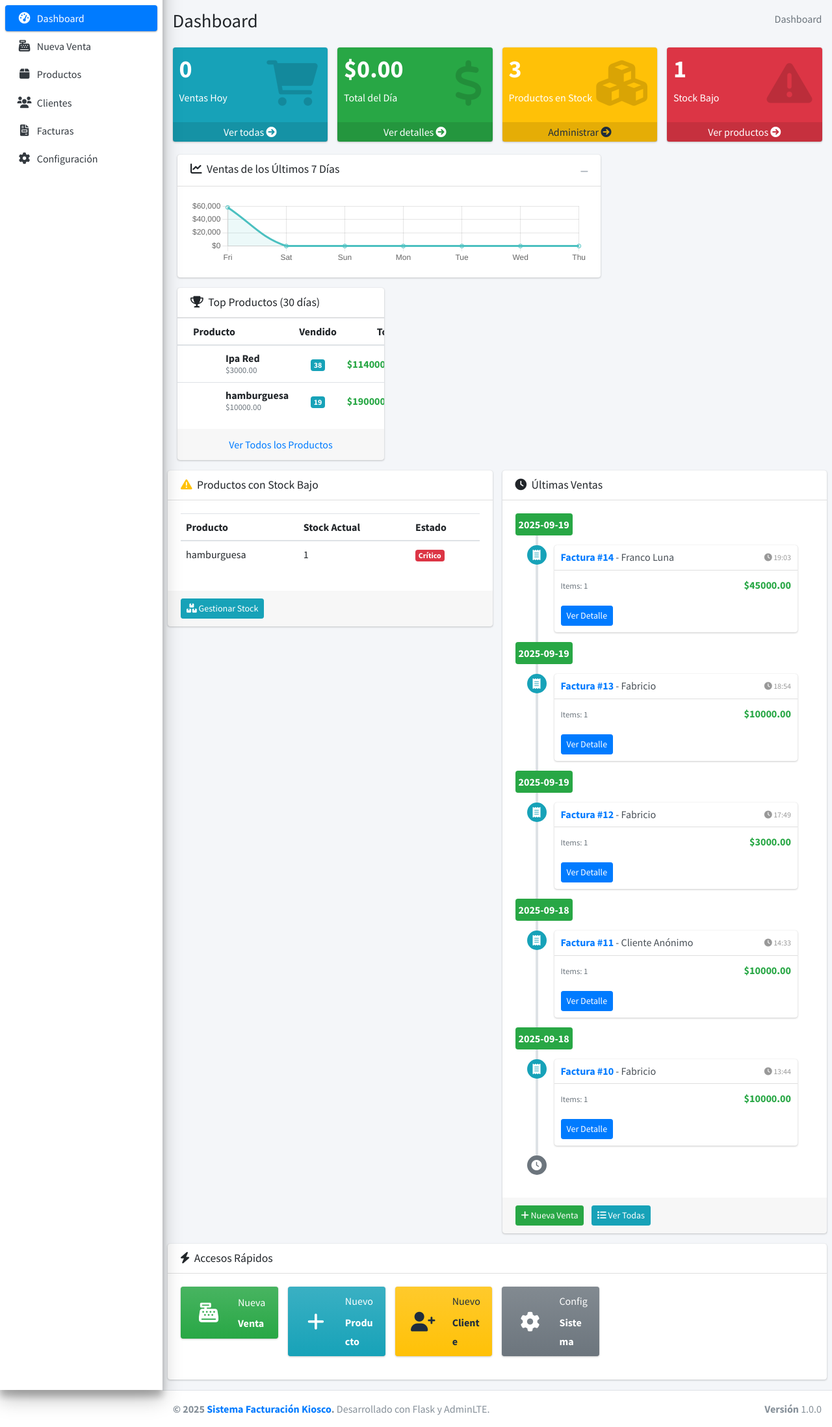
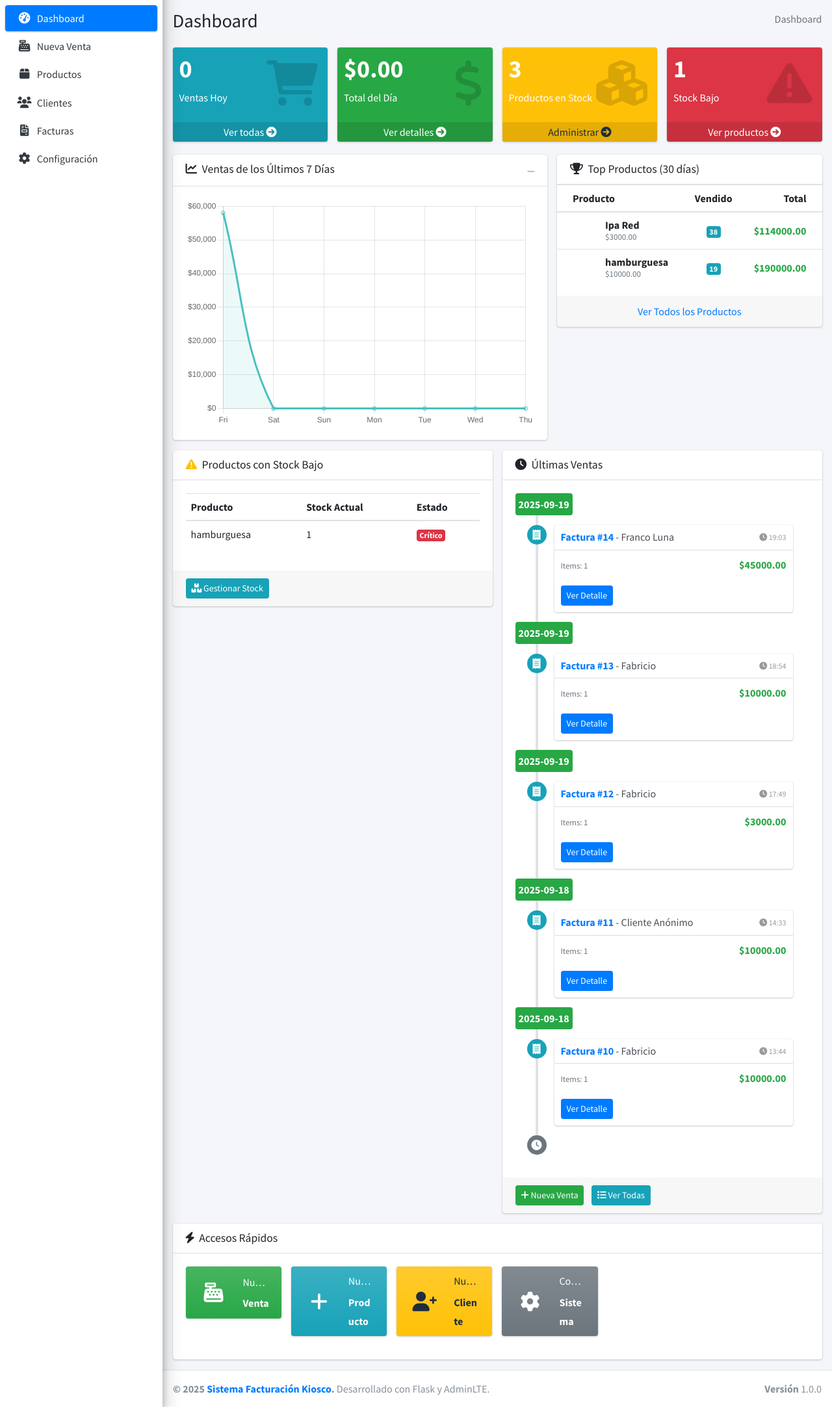
Before and after one commit to fabricioverhagen/Trabajo-Practico-Flask, a Flask app: page /dashboard in a window 1280 px wide. Shown: the part 57-2253 px from the top of the page at 65% size. After the commit the page ends 2222 px from the top, so only its background shows below. Run offline with Flask 3, Linux system fonts and the light colour scheme; a user stored in the database is signed in; data comes from the database, SQL or seed files in the repository; some libraries are stand-ins or nearby versions.

Commit message:
dashboard acomodado

```diff
--- a/templates/dashboard.html
+++ b/templates/dashboard.html
@@ -82,7 +82,6 @@
 
                         <li class="nav-item">
                            <a href="{{ url_for('ventas') }}" class="nav-link">
-
                                 <i class="nav-icon fas fa-cash-register"></i>
                                 <p>Nueva Venta</p>
                             </a>
@@ -108,7 +107,6 @@
                                 <p>Facturas</p>
                             </a>
                         </li>
-
 
                         <li class="nav-item">
                             <a href="{{ url_for('ver_configuracion') }}" class="nav-link">
@@ -198,8 +196,11 @@
                             </div>
                         </div>
                     </div>
-                        <!-- Gráfico de Ventas -->
-                        <div class="col-md-8">
+
+                    <!-- Fila principal con gráfico y productos -->
+                    <div class="row">
+                        <!-- Gráfico de Ventas - Más grande -->
+                        <div class="col-md-7">
                             <div class="card">
                                 <div class="card-header">
                                     <h3 class="card-title">
@@ -213,14 +214,13 @@
                                     </div>
                                 </div>
                                 <div class="card-body">
-                                    <canvas id="ventasChart" height="100"></canvas>
+                                    <canvas id="ventasChart" style="height: 350px;"></canvas>
                                 </div>
                             </div>
                         </div>
 
-                        <!-- Productos Más Vendidos -->
-                        <!-- Productos Más Vendidos -->
-                        <div class="col-md-4">
+                        <!-- Productos Más Vendidos - Más compacto -->
+                        <div class="col-md-5">
                             <div class="card">
                                 <div class="card-header">
                                     <h3 class="card-title">
@@ -443,7 +443,6 @@
                                             </a>
                                         </div>
 
-
                                         <div class="col-md-2 col-sm-4 col-6">
                                             <a href="{{ url_for('ver_configuracion') }}" class="info-box-link">
                                                 <div class="info-box bg-gradient-secondary">
```
